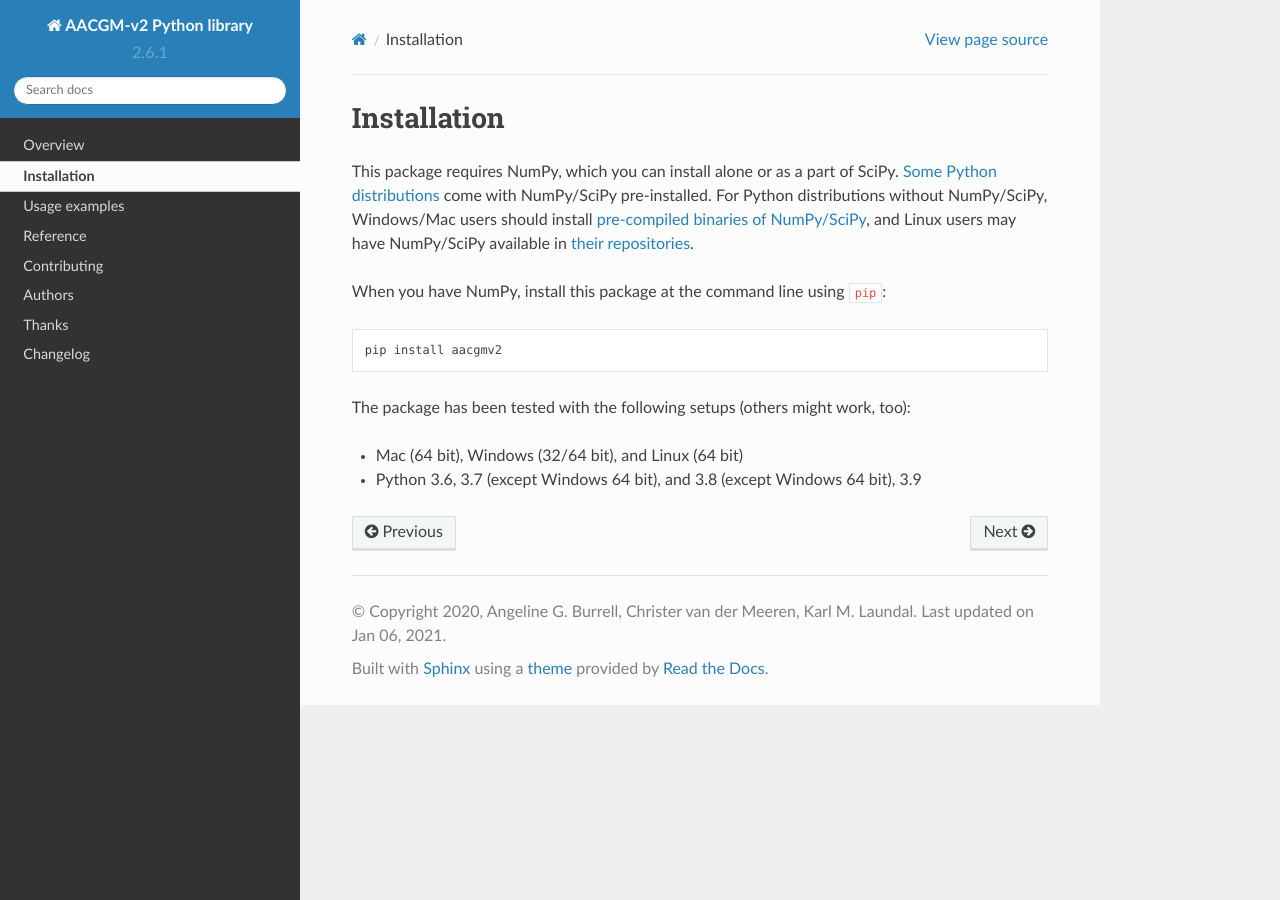
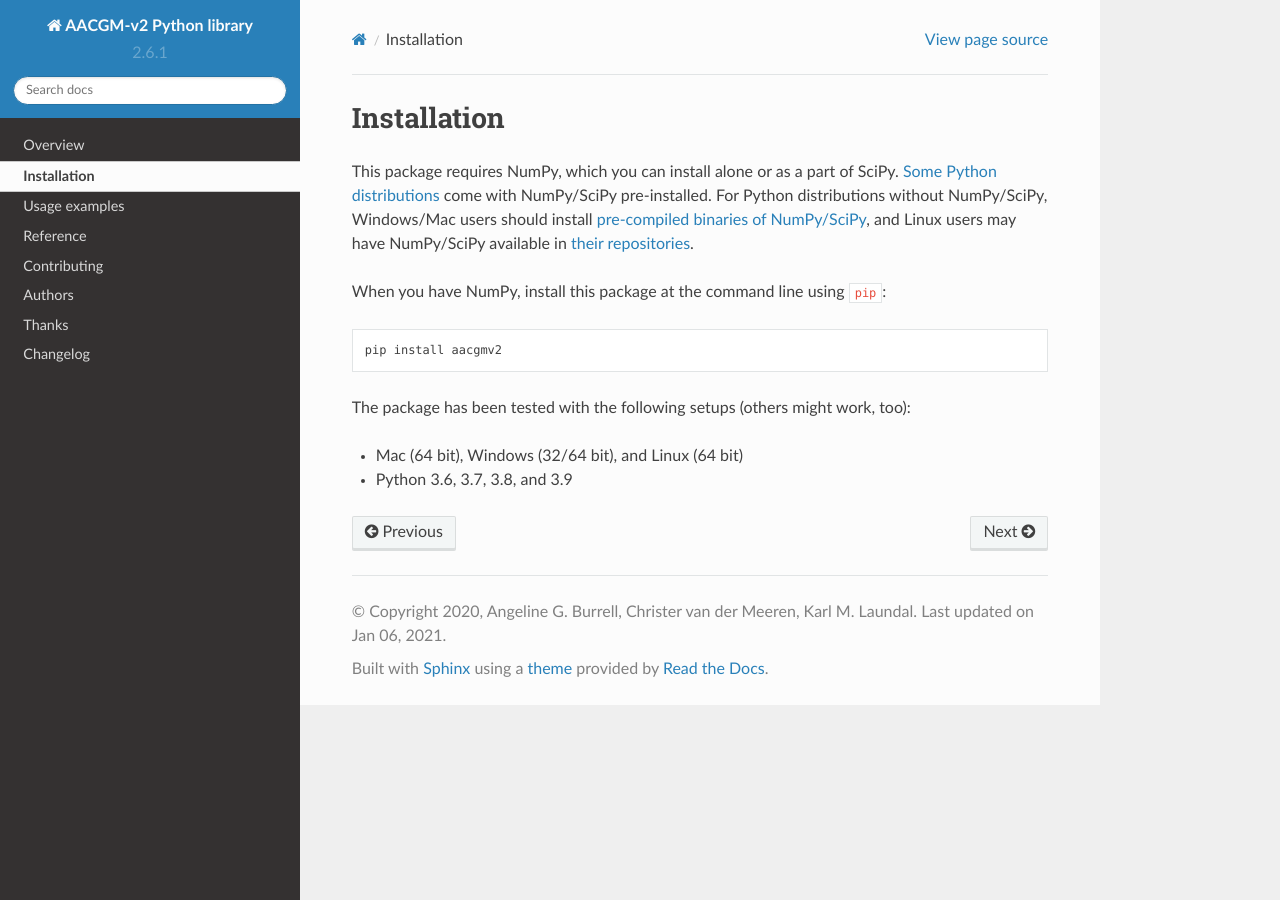
Before and after one commit to aburrell/aacgmv2, a Sphinx documentation site: the page built from docs/installation.rst, in a window 1280 px wide. Built offline with Sphinx 7.4.7 and the Read the Docs theme 2.0.0, drawn with Linux system fonts in a browser that asks for light colours.

Commit message:
DOC: updated status of code for this PR
Updated installation documentation and CHANGELOG to encompass the current state of the project.

```diff
--- a/CHANGELOG.rst
+++ b/CHANGELOG.rst
@@ -7,6 +7,7 @@ Changelog
 
 * Drop support for EOL Python 2.7
 * Added a .zenodo.json file
+* Fixed AppVeyor environment
 
 2.6.1 (2020-09-11)
 ------------------
--- a/docs/installation.rst
+++ b/docs/installation.rst
@@ -15,5 +15,4 @@ When you have NumPy, install this package at the command line using ``pip``::
 The package has been tested with the following setups (others might work, too):
 
 * Mac (64 bit), Windows (32/64 bit), and Linux (64 bit)
-* Python 3.6, 3.7 (except Windows 64 bit),
-  and 3.8 (except Windows 64 bit), 3.9
+* Python 3.6, 3.7, 3.8, and 3.9
```
